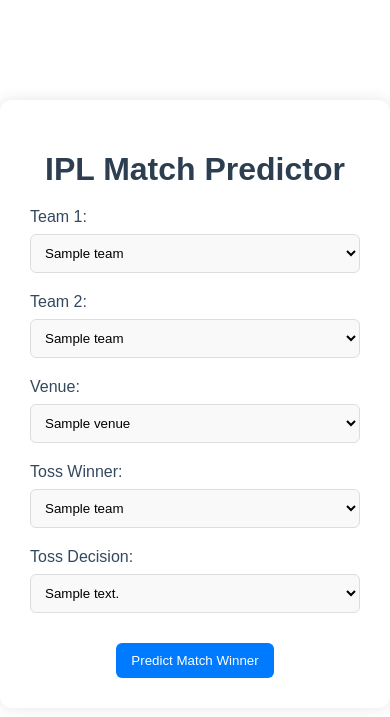
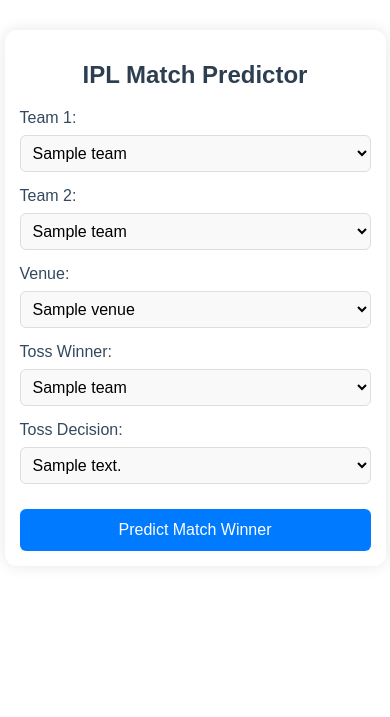
Before and after one commit to pkala7968/IPL-win-predictor, a Flask app: template templates/index.html in a window 390 px wide. Shown: the top 717 px of the page. Run offline with Flask 3, Linux system fonts and the light colour scheme; the template is opened without the code that fills it: most values are stand-ins (such as "Sample title", 1, 10 or a date in 2020); parts of the project's set-up code (start-up, migrations or seed data) failed here and were passed over.

Commit message:
responsive css

```diff
--- a/static/css/style.css
+++ b/static/css/style.css
@@ -20,9 +20,10 @@ body {
 /* Container Style (used in both index and result pages) */
 .container {
     position: relative;
+    width: 90%;
     max-width: 600px;
-    margin: 100px auto;
-    padding: 30px;
+    margin: 60px auto;
+    padding: 20px;
     background-color: #ffffff;
     border-radius: 12px;
     box-shadow: 0 0 15px rgba(0, 0, 0, 0.1);
@@ -104,3 +105,33 @@ body.bg-image {
     background-position: center;
     background-attachment: fixed;
 }
+
+@media (max-width: 600px) {
+    h1, h2 {
+        font-size: 1.5em;
+    }
+
+    p {
+        font-size: 1em;
+    }
+
+    .form-group {
+        margin-bottom: 15px;
+    }
+
+    select, input {
+        padding: 8px;
+        font-size: 1em;
+    }
+
+    a, button {
+        width: 100%;
+        padding: 12px;
+        font-size: 1em;
+    }
+
+    .container {
+        margin: 30px auto;
+        padding: 15px;
+    }
+}
```
